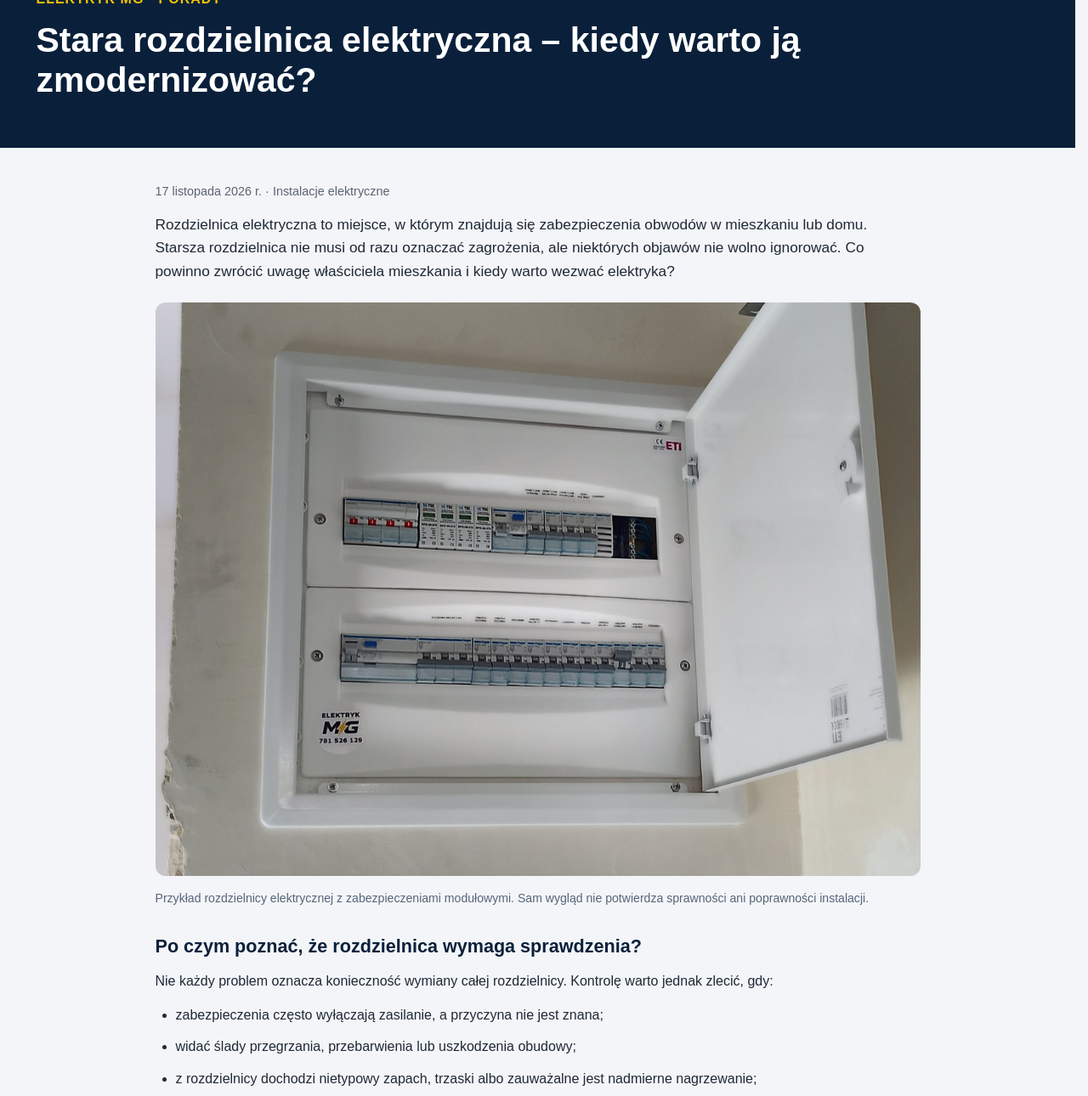
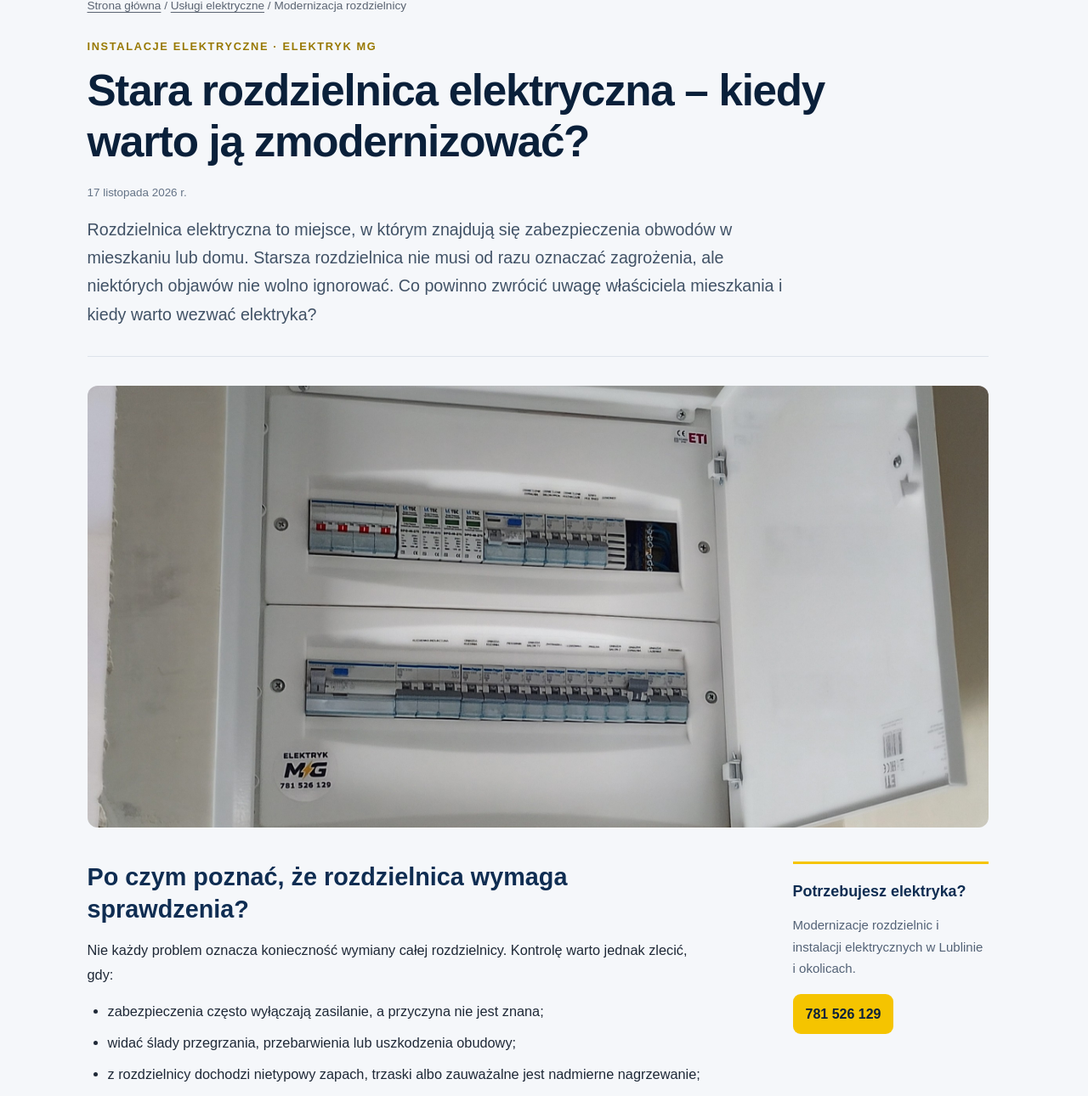
Before and after one commit to elektrykmg/elektrykmg, a plain HTML site: page kiedy-wymienic-rozdzielnice-elektryczna.html in a window 1280 px wide. Shown: the part 151-1441 px from the top of the page at 85% size. Drawn offline with Linux system fonts and the light colour scheme.

Commit message:
Zmień wygląd artykułu na redakcyjny i usuń zbędny podpis

```diff
--- a/kiedy-wymienic-rozdzielnice-elektryczna.html
+++ b/kiedy-wymienic-rozdzielnice-elektryczna.html
@@ -1,4 +1,30 @@
-<!DOCTYPE html><html lang="pl"><head><meta charset="UTF-8"><meta name="viewport" content="width=device-width, initial-scale=1"><meta name="robots" content="index, follow"><title>Stara rozdzielnica elektryczna – kiedy ją wymienić? | Elektryk MG Lublin</title><meta name="description" content="Kiedy warto wymienić starą rozdzielnicę elektryczną? Poznaj objawy problemów, rolę zabezpieczeń i zakres modernizacji w mieszkaniu lub domu. Elektryk Lublin."><link rel="canonical" href="https://elektrykmg.pl/kiedy-wymienic-rozdzielnice-elektryczna.html"><meta property="og:type" content="article"><meta property="og:title" content="Stara rozdzielnica elektryczna – kiedy warto ją zmodernizować?"><meta property="og:description" content="Co powinno zwrócić uwagę właściciela mieszkania i dlaczego wymiana bezpieczników to nie wszystko?"><meta property="og:image" content="https://elektrykmg.pl/img/modernizacja-rozdzielnicy-elektrycznej-lublin.jpg"><link rel="stylesheet" href="style-v8.css"><link rel="icon" href="img/favicon.png"></head><body class="contact-page legal-page"><a class="skip-link" href="#tresc">Przejdź do treści</a><header class="site-header">
+<!DOCTYPE html><html lang="pl"><head><meta charset="UTF-8"><meta name="viewport" content="width=device-width, initial-scale=1"><meta name="robots" content="index, follow"><title>Stara rozdzielnica elektryczna – kiedy ją wymienić? | Elektryk MG Lublin</title><meta name="description" content="Kiedy warto wymienić starą rozdzielnicę elektryczną? Poznaj objawy problemów, rolę zabezpieczeń i zakres modernizacji w mieszkaniu lub domu. Elektryk Lublin."><link rel="canonical" href="https://elektrykmg.pl/kiedy-wymienic-rozdzielnice-elektryczna.html"><meta property="og:type" content="article"><meta property="og:title" content="Stara rozdzielnica elektryczna – kiedy warto ją zmodernizować?"><meta property="og:description" content="Co powinno zwrócić uwagę właściciela mieszkania i dlaczego wymiana bezpieczników to nie wszystko?"><meta property="og:image" content="https://elektrykmg.pl/img/modernizacja-rozdzielnicy-elektrycznej-lublin.jpg"><link rel="stylesheet" href="style-v8.css"><link rel="icon" href="img/favicon.png"><style>
+body.editorial-page{background:#f5f7fa}
+.editorial-page .editorial-wrap{width:min(1060px,calc(100% - 40px));margin:auto}
+.editorial-page .editorial-header{padding:48px 0 32px;border-bottom:1px solid #dde3ea}
+.editorial-page .editorial-crumbs{font-size:.85rem;color:#5b6472;margin-bottom:27px}
+.editorial-page .editorial-crumbs a{text-decoration:underline;text-underline-offset:3px}
+.editorial-page .editorial-category{font-size:.8rem;font-weight:800;text-transform:uppercase;letter-spacing:.13em;color:#987800;margin-bottom:12px}
+.editorial-page .editorial-header h1{font-size:clamp(2rem,4vw,3.25rem);color:#0a203a;line-height:1.16;letter-spacing:-.025em;max-width:920px;margin-bottom:20px}
+.editorial-page .editorial-date{font-size:.84rem;color:#647386;margin-bottom:16px}
+.editorial-page .editorial-lead{font-size:clamp(1.05rem,2vw,1.23rem);line-height:1.7;color:#415266;max-width:830px}
+.editorial-page .editorial-photo{margin:34px 0 40px}
+.editorial-page .editorial-photo img{display:block;width:100%;height:auto;max-height:520px;object-fit:cover;border-radius:12px}
+.editorial-page .editorial-grid{display:grid;grid-template-columns:minmax(0,1fr) 230px;gap:60px;padding-bottom:65px}
+.editorial-page .editorial-text{min-width:0;max-width:740px}
+.editorial-page .editorial-text section{margin-bottom:38px}
+.editorial-page .editorial-text h2{color:#0f2d52;font-size:clamp(1.4rem,2.5vw,1.8rem);line-height:1.3;margin-bottom:15px}
+.editorial-page .editorial-text p,.editorial-page .editorial-text li{font-size:1.02rem;line-height:1.78;margin-bottom:14px}
+.editorial-page .editorial-text ul{margin:14px 0 22px;padding-left:24px}
+.editorial-page .editorial-text li{margin-bottom:8px}
+.editorial-page .editorial-text a{color:#0b4d88;text-decoration:underline;text-underline-offset:3px}
+.editorial-page .editorial-contact{align-self:start;position:sticky;top:112px;border-top:3px solid #f5c400;padding-top:18px}
+.editorial-page .editorial-contact h2{font-size:1.12rem;color:#0f2d52;margin-bottom:12px}
+.editorial-page .editorial-contact p{color:#536276;line-height:1.7;font-size:.94rem;margin-bottom:17px}
+.editorial-page .editorial-contact .contact-link{display:inline-block;background:#f5c400;color:#0a203a;text-decoration:none;font-weight:800;border-radius:9px;padding:11px 15px}
+.editorial-page .editorial-back{border-top:1px solid #dce2e9;padding-top:20px}
+@media(max-width:780px){.editorial-page .editorial-header{padding:30px 0 26px}.editorial-page .editorial-photo{margin:25px 0 32px}.editorial-page .editorial-grid{grid-template-columns:1fr;gap:20px;padding-bottom:42px}.editorial-page .editorial-contact{position:static;border-top:1px solid #dce2e9;padding-top:25px}.editorial-page .editorial-text section{margin-bottom:29px}}
+</style></head><body class="editorial-page"><a class="skip-link" href="#tresc">Przejdź do treści</a><header class="site-header">
     <div class="container header-wrap">
       <a href="index.html" class="logo">
         <img src="img/logo_bialy.png" alt="Elektryk MG">
@@ -23,11 +49,7 @@
         </nav>
       </details>
     </div>
-  </header><main id="tresc"><section class="contact-intro"><div class="container"><p class="hero-kicker">Elektryk MG · Porady</p><h1>Stara rozdzielnica elektryczna – kiedy warto ją zmodernizować?</h1></div></section><article class="legal-content container">
-<p class="legal-date">17 listopada 2026 r. · Instalacje elektryczne</p>
-<p class="legal-introduction">Rozdzielnica elektryczna to miejsce, w którym znajdują się zabezpieczenia obwodów w mieszkaniu lub domu. Starsza rozdzielnica nie musi od razu oznaczać zagrożenia, ale niektórych objawów nie wolno ignorować. Co powinno zwrócić uwagę właściciela mieszkania i kiedy warto wezwać elektryka?</p>
-<figure style="margin:22px 0 30px"><img src="img/modernizacja-rozdzielnicy-elektrycznej-lublin.jpg" alt="Rozdzielnica elektryczna z zabezpieczeniami modułowymi – przykład wyposażenia" style="width:100%;height:auto;border-radius:12px" loading="eager"><figcaption style="font-size:.88rem;color:#56657a;margin-top:8px">Przykład rozdzielnicy elektrycznej z zabezpieczeniami modułowymi. Sam wygląd nie potwierdza sprawności ani poprawności instalacji.</figcaption></figure>
-<section><h2>Po czym poznać, że rozdzielnica wymaga sprawdzenia?</h2>
+  </header><main id="tresc"><div class="editorial-wrap"><header class="editorial-header"><nav class="editorial-crumbs" aria-label="Ścieżka nawigacji"><a href="/">Strona główna</a> / <a href="uslugi.html">Usługi elektryczne</a> / Modernizacja rozdzielnicy</nav><p class="editorial-category">Instalacje elektryczne · Elektryk MG</p><h1>Stara rozdzielnica elektryczna – kiedy warto ją zmodernizować?</h1><p class="editorial-date">17 listopada 2026 r.</p><p class="editorial-lead">Rozdzielnica elektryczna to miejsce, w którym znajdują się zabezpieczenia obwodów w mieszkaniu lub domu. Starsza rozdzielnica nie musi od razu oznaczać zagrożenia, ale niektórych objawów nie wolno ignorować. Co powinno zwrócić uwagę właściciela mieszkania i kiedy warto wezwać elektryka?</p></header><figure class="editorial-photo"><img src="img/modernizacja-rozdzielnicy-elektrycznej-lublin.jpg" alt="Wyłączniki i zabezpieczenia w rozdzielnicy elektrycznej" loading="eager"></figure><div class="editorial-grid"><div class="editorial-text"><section><h2>Po czym poznać, że rozdzielnica wymaga sprawdzenia?</h2>
 <p>Nie każdy problem oznacza konieczność wymiany całej rozdzielnicy. Kontrolę warto jednak zlecić, gdy:</p>
 <ul><li>zabezpieczenia często wyłączają zasilanie, a przyczyna nie jest znana;</li><li>widać ślady przegrzania, przebarwienia lub uszkodzenia obudowy;</li><li>z rozdzielnicy dochodzi nietypowy zapach, trzaski albo zauważalne jest nadmierne nagrzewanie;</li><li>obwody są nieopisane, a przy kolejnych przeróbkach trudno ustalić, co jest do czego podłączone;</li><li>planowana jest rozbudowa instalacji, np. dodatkowe obwody kuchenne, płyta indukcyjna czy większa liczba odbiorników.</li></ul>
 <p>Jeżeli pojawia się dym, zapach spalenizny lub inne oznaki poważnej awarii, nie należy otwierać rozdzielnicy ani próbować naprawiać jej samodzielnie. Należy przerwać użytkowanie zagrożonej instalacji i wezwać fachowca.</p></section>
@@ -43,5 +65,4 @@
 <p>Po wykonaniu prac konieczna jest odpowiednia weryfikacja instalacji, w tym wymagane oględziny i pomiary. Bez nich sam estetyczny wygląd rozdzielnicy nie jest dowodem bezpieczeństwa.</p></section>
 <section><h2>Modernizacja rozdzielnicy w Lublinie i okolicach</h2>
 <p>Elektryk MG zajmuje się montażem i modernizacją rozdzielnic oraz pracami przy instalacjach elektrycznych w mieszkaniach, domach i lokalach. Zakres prac ustalamy po rozpoznaniu stanu instalacji — bez zakładania z góry, że zawsze trzeba wymienić wszystko.</p>
-<p>Jeśli planujesz remont albo masz wątpliwości co do stanu rozdzielnicy, skontaktuj się z nami: <a href="tel:+48781526129"><strong>781 526 129</strong></a> lub przejdź na <a href="kontakt.html">stronę kontaktową</a>.</p></section>
-<p class="legal-draft-back"><a href="uslugi.html">← Zobacz usługi elektryczne</a></p></article></main><footer class="site-footer footer-v3"><div class="container"><p class="footer-summary"><strong>Elektryk MG</strong><span aria-hidden="true"> — </span>instalacje elektryczne, modernizacje i systemy zabezpieczeń.</p><nav aria-label="Nawigacja w stopce"><a href="index.html">Strona główna</a><span aria-hidden="true">·</span><a href="uslugi.html">Usługi</a><span aria-hidden="true">·</span><a href="kontakt.html">Kontakt</a></nav></div></footer><div class="footer-bottom">© 2026 Elektryk MG – Wszystkie prawa zastrzeżone</div></body></html>
+<p>Jeśli planujesz remont albo masz wątpliwości co do stanu rozdzielnicy, skontaktuj się z nami: <a href="tel:+48781526129"><strong>781 526 129</strong></a> lub przejdź na <a href="kontakt.html">stronę kontaktową</a>.</p></section><p class="editorial-back"><a href="uslugi.html">← Zobacz usługi elektryczne</a></p></div><aside class="editorial-contact"><h2>Potrzebujesz elektryka?</h2><p>Modernizacje rozdzielnic i instalacji elektrycznych w Lublinie i okolicach.</p><a class="contact-link" href="tel:+48781526129">781 526 129</a></aside></div></div></main><footer class="site-footer footer-v3"><div class="container"><p class="footer-summary"><strong>Elektryk MG</strong><span aria-hidden="true"> — </span>instalacje elektryczne, modernizacje i systemy zabezpieczeń.</p><nav aria-label="Nawigacja w stopce"><a href="index.html">Strona główna</a><span aria-hidden="true">·</span><a href="uslugi.html">Usługi</a><span aria-hidden="true">·</span><a href="kontakt.html">Kontakt</a></nav></div></footer><div class="footer-bottom">© 2026 Elektryk MG – Wszystkie prawa zastrzeżone</div></body></html>
```
